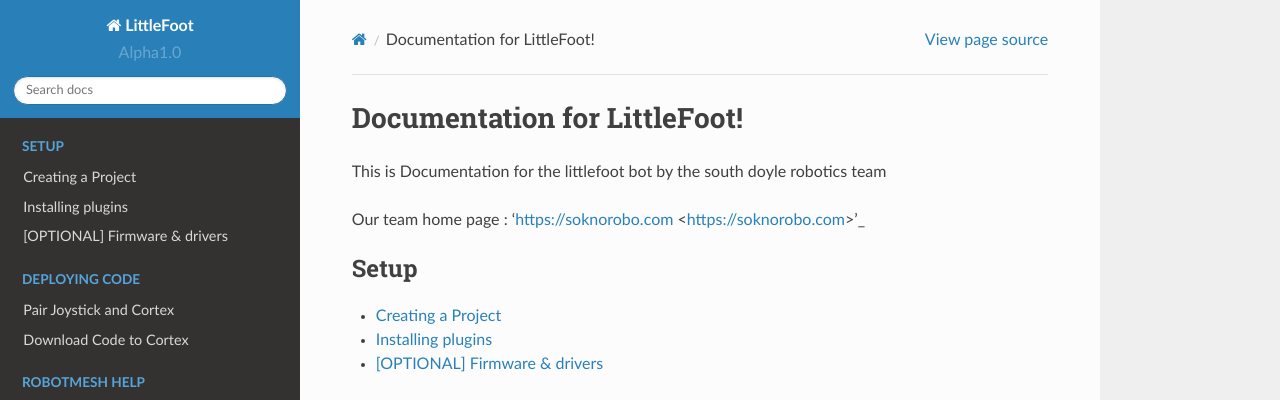
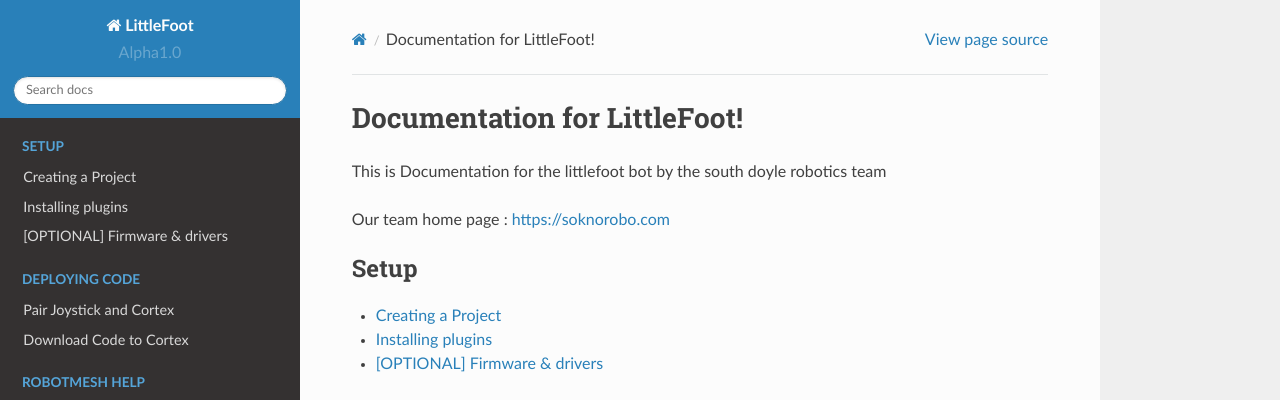
Before and after one commit to adam-mcdaniel/LittleFoot, a Sphinx documentation site: the page built from docs/index.rst, in a window 1280 px wide and 997 px high. Shown: the top 400 px of the window. Built offline with Sphinx 7.4.7 and the Read the Docs theme 2.0.0, drawn with Linux system fonts in a browser that asks for light colours; some of the changed lines change nothing that is shown.

Commit message:
Update index.rst

```diff
--- a/docs/index.rst
+++ b/docs/index.rst
@@ -8,7 +8,7 @@ Documentation for LittleFoot!
 
 This is Documentation for the littlefoot bot by the south doyle robotics team
 
-Our team home page : 'https://soknorobo.com <https://soknorobo.com>'_
+Our team home page : https://soknorobo.com
 
 .. toctree::
    :maxdepth: 2
```
